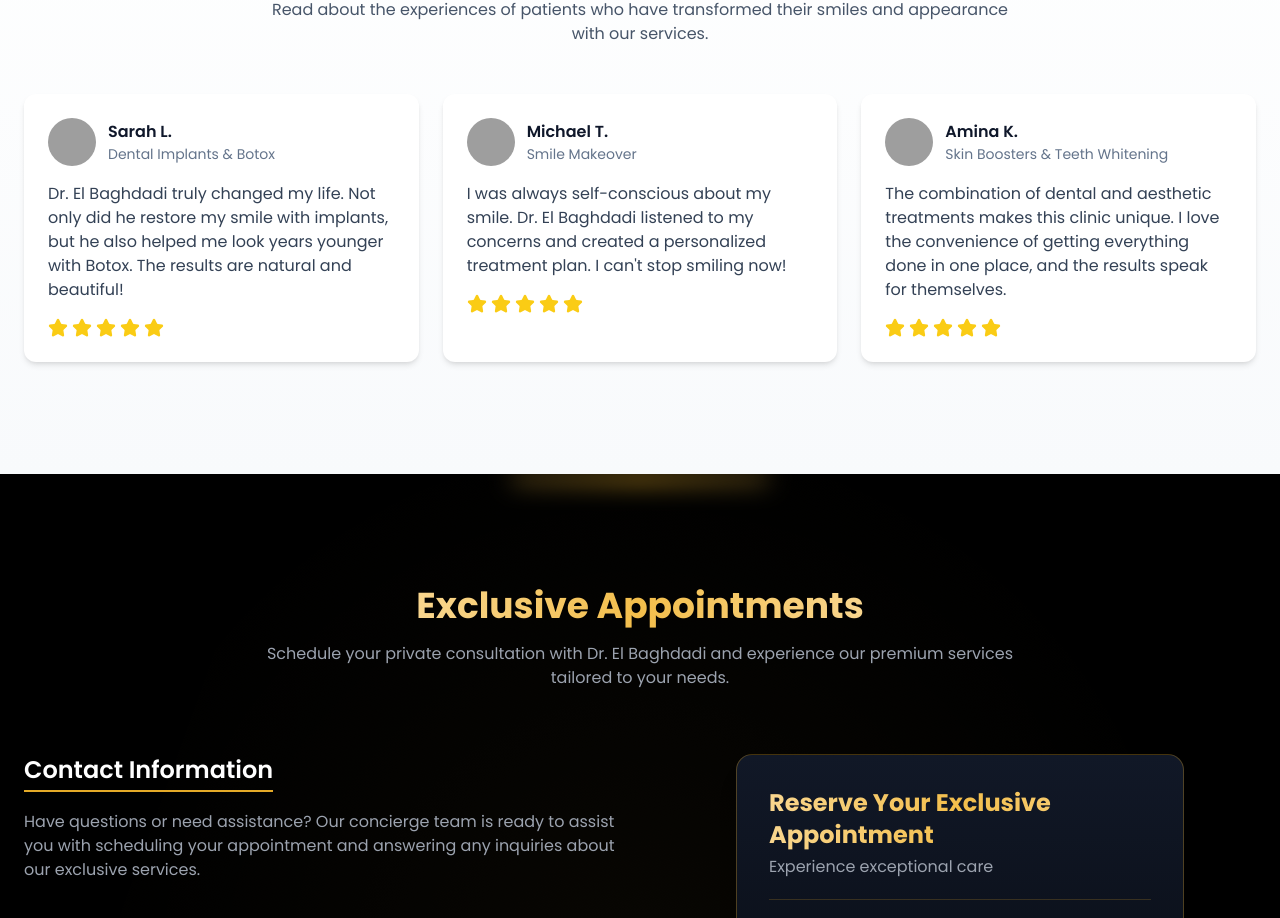
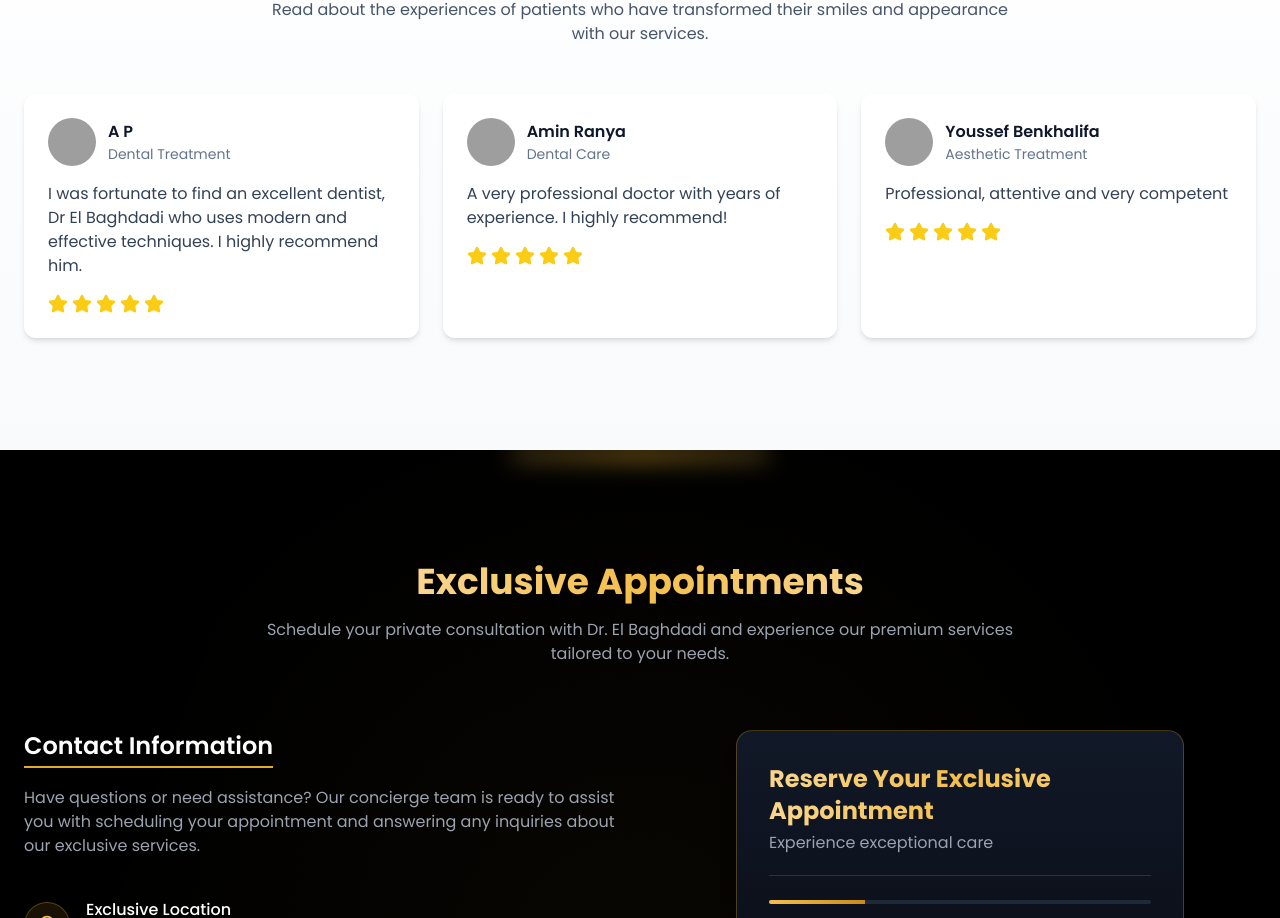
Before and after one commit to Uzihttps/elbaghdadi-dental, a React (Vite) app: page / in a window 1280 px wide. Shown: the part 2900-3818 px from the top of the page. Built offline with nearby package versions, Linux system fonts and the light colour scheme; grey boxes are pictures that could not be loaded.

Commit message:
Update testimonials

```diff
--- a/src/components/Testimonials.tsx
+++ b/src/components/Testimonials.tsx
@@ -1,29 +1,38 @@
 
 import { motion } from "framer-motion";
 import { Star, Quote } from "lucide-react";
+import { useLanguage } from "@/context/LanguageContext";
 
 const Testimonials = () => {
+  const { t, language } = useLanguage();
+
   const testimonials = [
     {
-      name: "Sarah L.",
-      service: "Dental Implants & Botox",
-      quote: "Dr. El Baghdadi truly changed my life. Not only did he restore my smile with implants, but he also helped me look years younger with Botox. The results are natural and beautiful!",
+      name: "A P",
+      service: language === 'fr' ? "Traitement dentaire" : "Dental Treatment",
+      quote: language === 'fr'
+        ? "J'ai eu la chance de trouver un excellent dentiste, le Dr El Baghdadi qui utilise des techniques modernes et efficaces. Je le recommande vivement."
+        : "I was fortunate to find an excellent dentist, Dr El Baghdadi who uses modern and effective techniques. I highly recommend him.",
       rating: 5,
-      image: "https://images.unsplash.com/photo-1544005313-94ddf0286df2?ixlib=rb-1.2.1&auto=format&fit=crop&w=256&q=80"
+      image: "https://lh3.googleusercontent.com/a/ACg8ocJFjqPEnB4tS1EuZe6oDtPu5VI-UKjIcgfpuVEU3Hph=w36-h36-p-rp-mo-br100"
     },
     {
-      name: "Michael T.",
-      service: "Smile Makeover",
-      quote: "I was always self-conscious about my smile. Dr. El Baghdadi listened to my concerns and created a personalized treatment plan. I can't stop smiling now!",
+      name: "Amin Ranya",
+      service: language === 'fr' ? "Soins dentaires" : "Dental Care",
+      quote: language === 'fr'
+        ? "Un docteur très professionnel avec des années d'expérience. Je recommande vivement!"
+        : "A very professional doctor with years of experience. I highly recommend!",
       rating: 5,
-      image: "https://images.unsplash.com/photo-1506794778202-cad84cf45f1d?ixlib=rb-1.2.1&auto=format&fit=crop&w=256&q=80"
+      image: "https://lh3.googleusercontent.com/a/ACg8ocJNAh4C43bfRWbiFJFnaXUlFoZaYUUX9lXs5fQ9pKjL=w36-h36-p-rp-mo-br100"
     },
     {
-      name: "Amina K.",
-      service: "Skin Boosters & Teeth Whitening",
-      quote: "The combination of dental and aesthetic treatments makes this clinic unique. I love the convenience of getting everything done in one place, and the results speak for themselves.",
+      name: "Youssef Benkhalifa",
+      service: language === 'fr' ? "Traitement esthétique" : "Aesthetic Treatment",
+      quote: language === 'fr'
+        ? "Professional, à l'écoute et très compétent"
+        : "Professional, attentive and very competent",
       rating: 5,
-      image: "https://images.unsplash.com/photo-1580489944761-15a19d654956?ixlib=rb-1.2.1&auto=format&fit=crop&w=256&q=80"
+      image: "https://lh3.googleusercontent.com/a/ACg8ocLqI1IZHRe2Zj17vTc0xKjUEaIaAVVxhH5fQ5P2gXgG=w36-h36-p-rp-mo-br100"
     }
   ];
 
```
